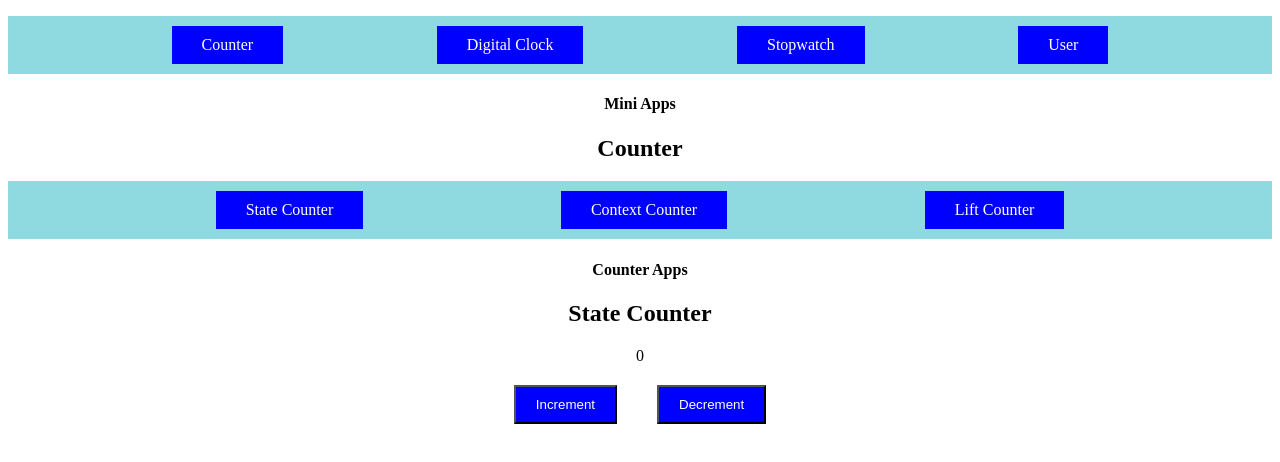
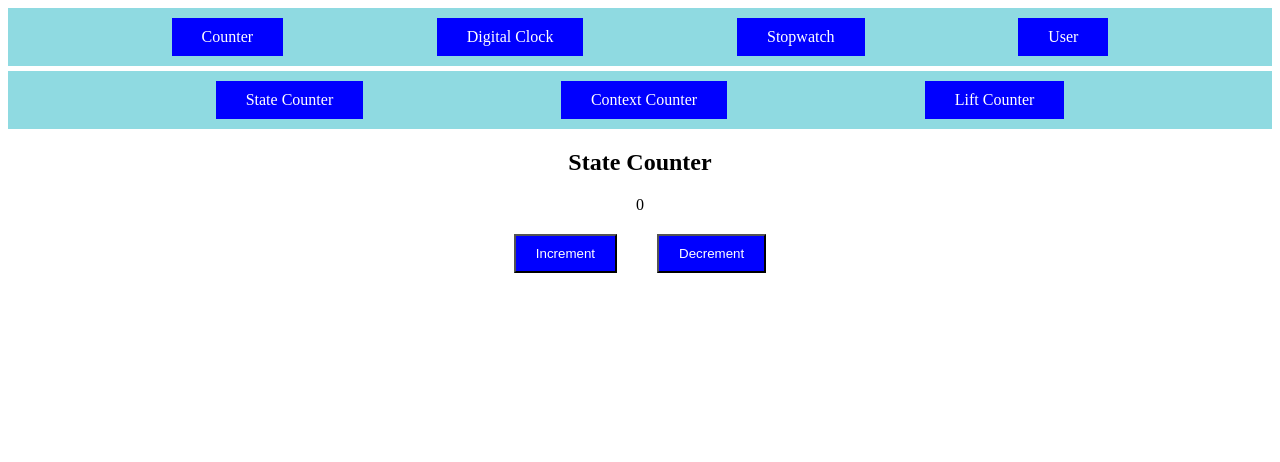
Before and after one commit to iamitesh/REACT-Practice-Bubble, a React (Create React App) app: page /counter/state-counter in a window 1280 px wide. Shown: the top 462 px of the page. Built offline with nearby package versions, Linux system fonts and the light colour scheme.

Commit message:
Small cleanups

```diff
--- a/src/App.css
+++ b/src/App.css
@@ -4,10 +4,11 @@
 }
 nav ul  {
     background-color: rgb(143, 218, 225);
-    padding:10px;
+    padding:10px 10px;
     display: flex;
     flex-direction: row;
     justify-content: space-evenly;
+    margin: 5px 0px;
 }
 nav ul li{
     background-color: blue;
--- a/src/components/Counter.js
+++ b/src/components/Counter.js
@@ -15,7 +15,6 @@ const Counter = () => {
   }
   return (
     <div>
-      <h2>Counter</h2>
       <div>
         <nav>
           <ul>
@@ -30,11 +29,7 @@ const Counter = () => {
             </li>
           </ul>
         </nav>
-        <>
-          <h4>Counter Apps</h4>
-          <Outlet />
-        </>
-
+        <Outlet />
       </div>
     </div>
   );
--- a/src/components/Tabs/Tabs.js
+++ b/src/components/Tabs/Tabs.js
@@ -42,7 +42,6 @@ const Tabs = () => {
           </ul>
         </nav>
         <>
-          <h4>Mini Apps</h4>
           <Routes>
             <Route path="/counter" element={<Counter />} >
               {/* <Routes> */}
--- a/src/components/Users.js
+++ b/src/components/Users.js
@@ -1,7 +1,7 @@
 import React, { useState, useEffect } from 'react';
 import axios from "axios"
 const Users = () => {
-  const[userData,setUserData]=useState([])
+  const [userData, setUserData] = useState([])
   const fetchUsers = async () => {
     const results = await axios.get("https://jsonplaceholder.typicode.com/users")
     setUserData(results.data)
@@ -12,7 +12,7 @@ const Users = () => {
   }, [])
   return (<>
     <h2>Users</h2>
-    {userData.map((user)=>{
+    {userData.map((user) => {
       return (<p>{user.name}</p>)
     })}
 
```
